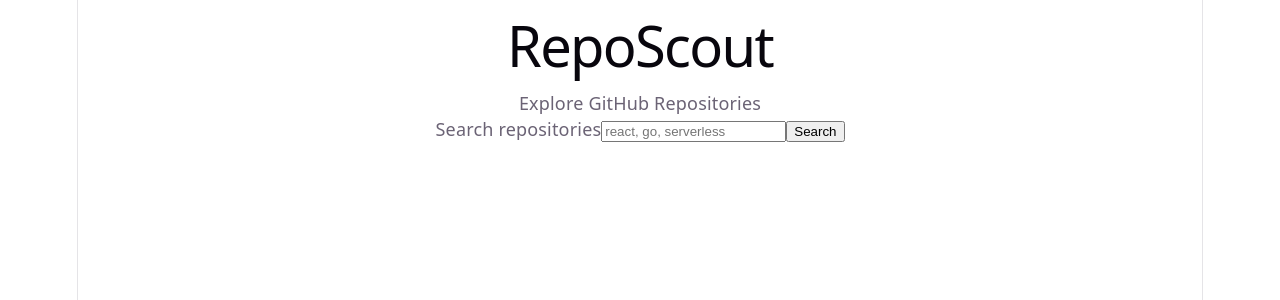
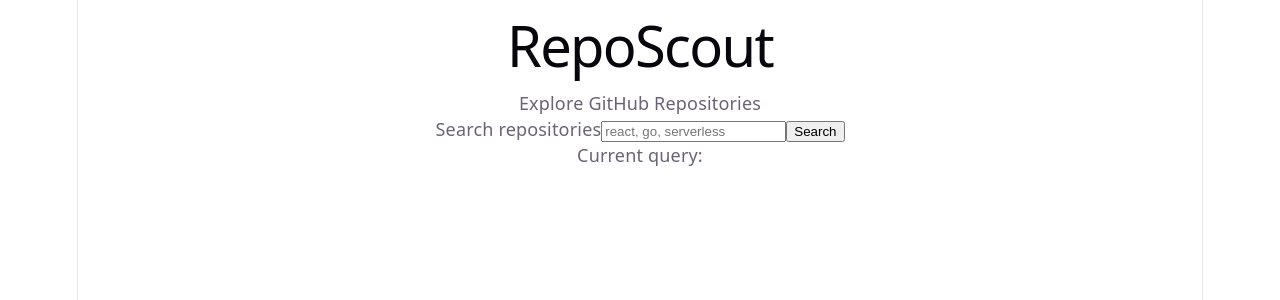
Before and after one commit to TaikiHanazawa/github-repo-explorer, a React (Vite) app: page / in a window 1280 px wide. Shown: the top 300 px of the page. Built offline with nearby package versions, Linux system fonts and the light colour scheme.

Commit message:
feat: manage search query with state (#4)

```diff
--- a/src/App.tsx
+++ b/src/App.tsx
@@ -1,4 +1,9 @@
+import { useState } from "react"
+
+
 function App() {
+  const [query, setQuery] = useState("")
+
   return (
     <main>
       <h1>RepoScout</h1>
@@ -10,9 +15,13 @@
           id="query"
           type="search"
           placeholder="react, go, serverless"
+          value={query}
+          onChange={(event) => setQuery(event.target.value)}
         />
         <button type="submit">Search</button>
       </form>
+
+      <p>Current query: {query}</p>
     </main>
   )
 }
```
